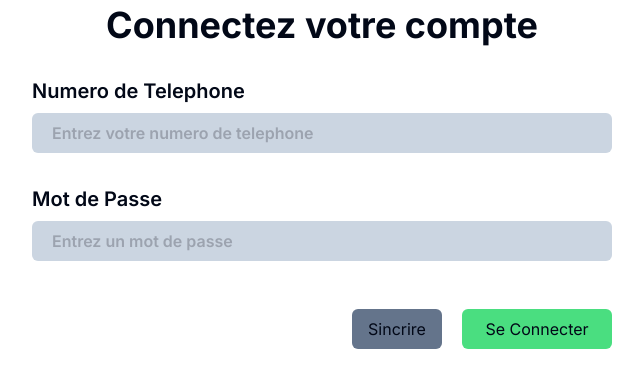
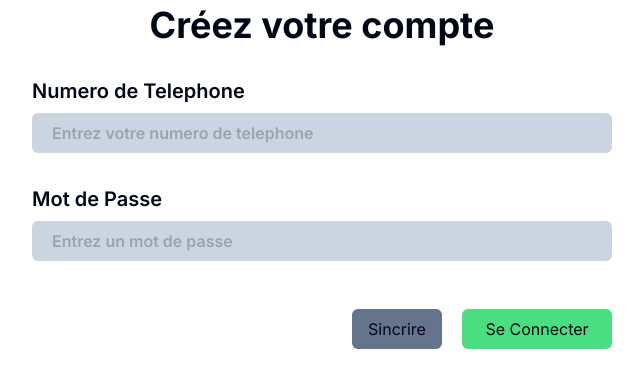
Before and after one commit to Baguel/fastpay-app1, a Next.js app: page /login in a window 1280 px wide. Shown: the top 388 px of the page, without its empty margins (318-961 px from the left). Built offline with nearby package versions, Linux system fonts and the light colour scheme.

Commit message:
frontend login page correction

```diff
--- a/app/login/page.js
+++ b/app/login/page.js
@@ -4,10 +4,10 @@ import Link from 'next/link'
 
 export default function Login() {
   return (
-    <main className="flex  h-screen w-screen items-center justify-center">
+    <main className="flex h-screen w-screen items-center justify-center">
         <div className="h-[950px] max-w-[700px]">
             <div>
-                <h1 className="mt-20 text-center font-bold text-4xl">Connectez votre compte</h1>
+                <h1 className="mt-20 text-center font-bold text-4xl">Créez votre compte</h1>
             </div>
             <div className="mt-8">
                 <h1 className="font-semibold text-xl">Numero de Telephone</h1>
@@ -17,7 +17,6 @@ export default function Login() {
                 <h1 className="font-semibold text-xl">Mot de Passe</h1>
                 <input type="password" className="rounded-md lg:w-[580px] h-[40px] xs:w-[400px] md:w-[500px] cs:w-[340px] px-5 font-semibold mt-2 bg-slate-300" placeholder="Entrez un mot de passe"/>
             </div>
-
             <div className="mt-12 flex gap-5 justify-end">
                 <Link href="/register">
                     <button className="bg-slate-500 h-[40px] w-[90px] rounded-md">Sincrire</button>
--- a/app/register/page.js
+++ b/app/register/page.js
@@ -4,7 +4,7 @@ import Link from 'next/link'
 
 export default function Register() {
   return (
-    <main className="flex  h-screen w-screen items-center justify-center">
+    <main className="flex h-screen w-screen items-center justify-center">
         <div className="h-[950px] max-w-[700px]">
             <div>
                 <h1 className="mt-20 text-center font-bold text-4xl">Créez votre compte</h1>
```
